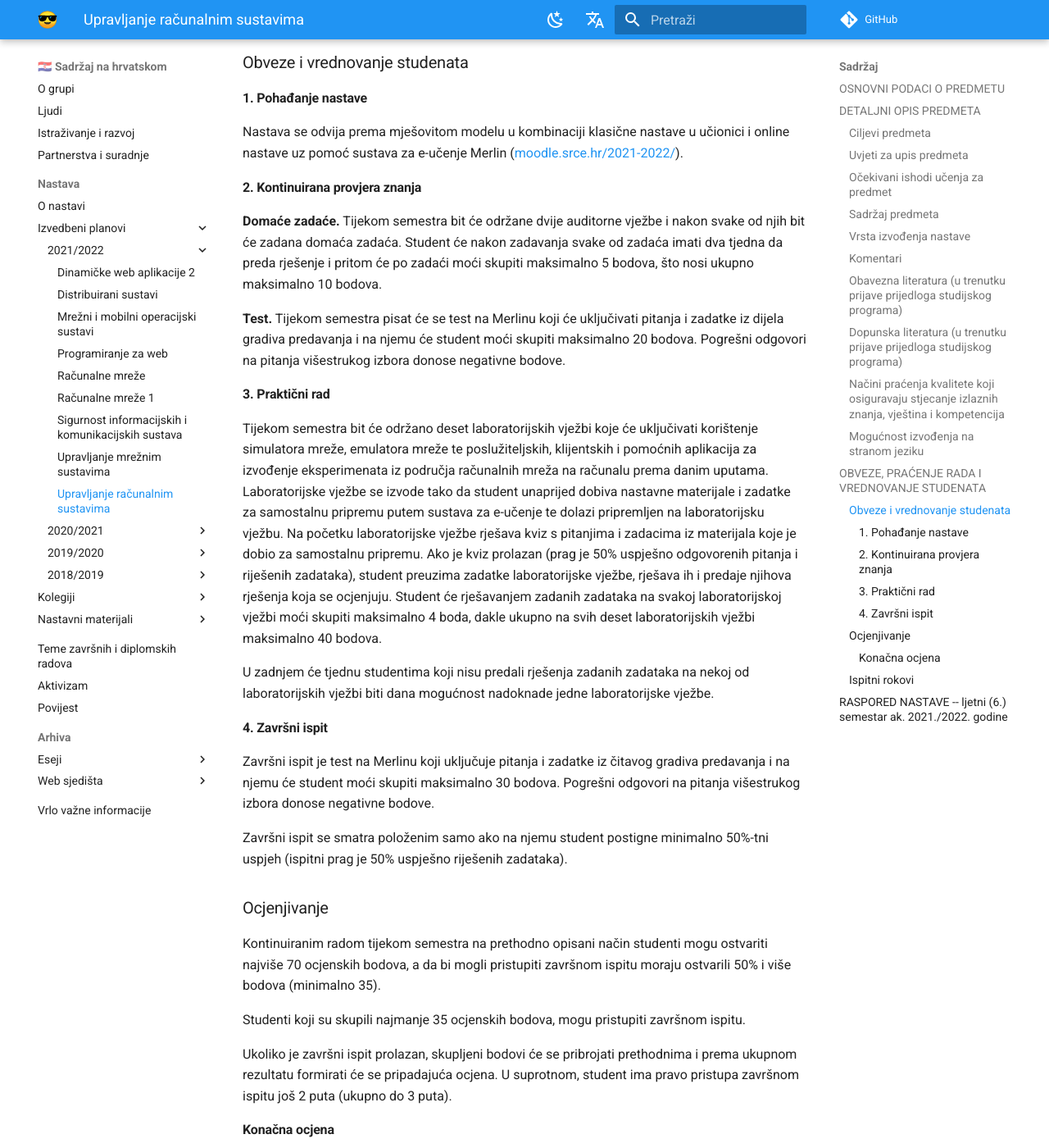
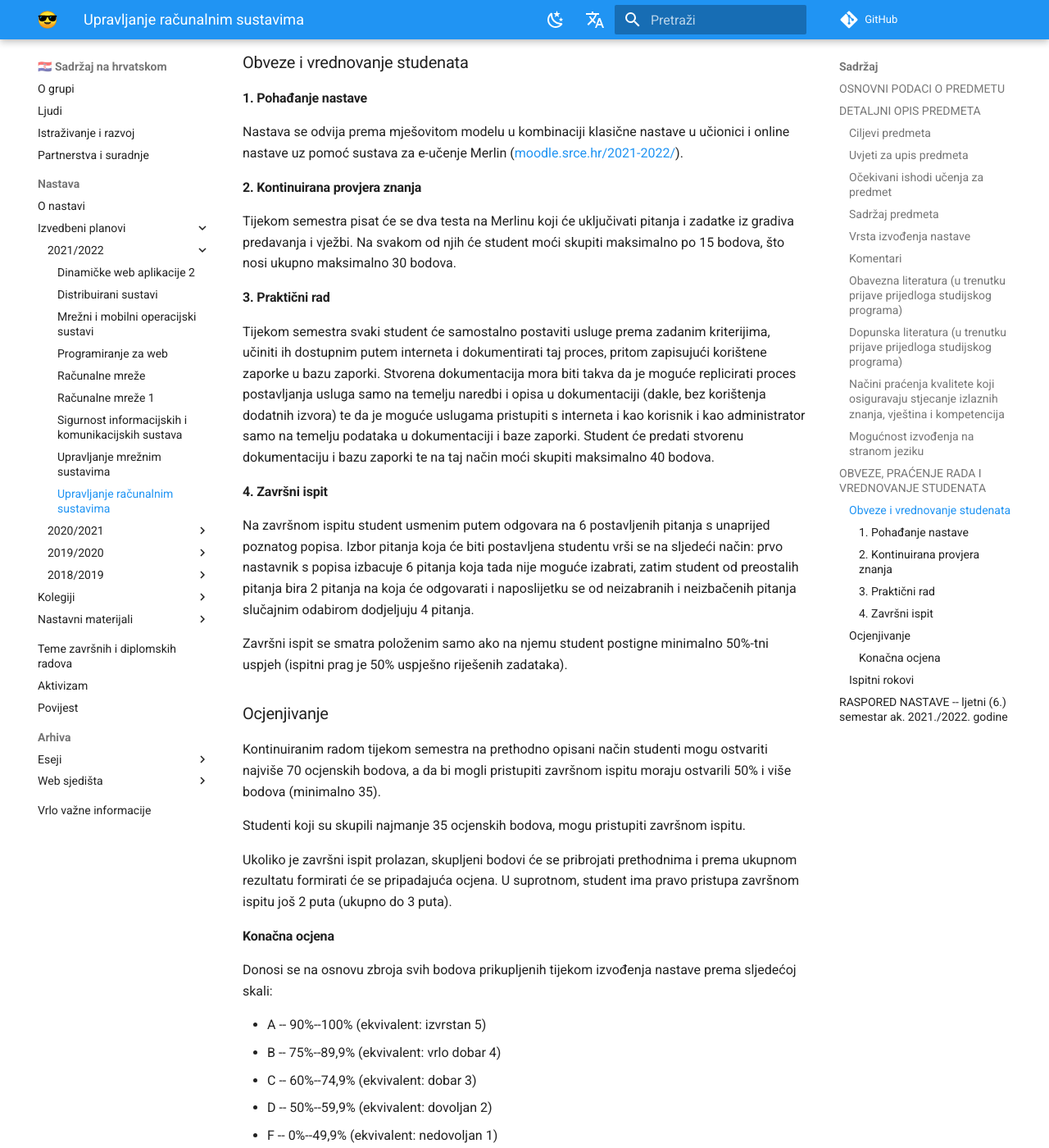
Before and after one commit to gaseri/website, an MkDocs documentation site: the page built from docs/hr/nastava/izvedbeni/2021-2022/URS.md, in a window 1280 px wide and 1400 px high, scrolled down 3986 px. Shown: the whole window at 82% size. Built offline with MkDocs 1.6.1 and Material for MkDocs 9.7.7, drawn with Linux system fonts in a browser that asks for light colours; comment, search, counter and statistics services are not loaded.

Commit message:
Fixed wrong copy-paste from RM to URS syllabus

```diff
--- a/docs/hr/nastava/izvedbeni/2021-2022/URS.md
+++ b/docs/hr/nastava/izvedbeni/2021-2022/URS.md
@@ -117,19 +117,15 @@ Nastava se odvija prema mješovitom modelu u kombinaciji klasične nastave u uč
 
 #### 2. Kontinuirana provjera znanja
 
-**Domaće zadaće.** Tijekom semestra bit će održane dvije auditorne vježbe i nakon svake od njih bit će zadana domaća zadaća. Student će nakon zadavanja svake od zadaća imati dva tjedna da preda rješenje i pritom će po zadaći moći skupiti maksimalno 5 bodova, što nosi ukupno maksimalno 10 bodova.
-
-**Test.** Tijekom semestra pisat će se test na Merlinu koji će uključivati pitanja i zadatke iz dijela gradiva predavanja i na njemu će student moći skupiti maksimalno 20 bodova. Pogrešni odgovori na pitanja višestrukog izbora donose negativne bodove.
+Tijekom semestra pisat će se dva testa na Merlinu koji će uključivati pitanja i zadatke iz gradiva predavanja i vježbi. Na svakom od njih će student moći skupiti maksimalno po 15 bodova, što nosi ukupno maksimalno 30 bodova.
 
 #### 3. Praktični rad
 
-Tijekom semestra bit će održano deset laboratorijskih vježbi koje će uključivati korištenje simulatora mreže, emulatora mreže te poslužiteljskih, klijentskih i pomoćnih aplikacija za izvođenje eksperimenata iz područja računalnih mreža na računalu prema danim uputama. Laboratorijske vježbe se izvode tako da student unaprijed dobiva nastavne materijale i zadatke za samostalnu pripremu putem sustava za e-učenje te dolazi pripremljen na laboratorijsku vježbu. Na početku laboratorijske vježbe rješava kviz s pitanjima i zadacima iz materijala koje je dobio za samostalnu pripremu. Ako je kviz prolazan (prag je 50% uspješno odgovorenih pitanja i riješenih zadataka), student preuzima zadatke laboratorijske vježbe, rješava ih i predaje njihova rješenja koja se ocjenjuju. Student će rješavanjem zadanih zadataka na svakoj laboratorijskoj vježbi moći skupiti maksimalno 4 boda, dakle ukupno na svih deset laboratorijskih vježbi maksimalno 40 bodova.
-
-U zadnjem će tjednu studentima koji nisu predali rješenja zadanih zadataka na nekoj od laboratorijskih vježbi biti dana mogućnost nadoknade jedne laboratorijske vježbe.
+Tijekom semestra svaki student će samostalno postaviti usluge prema zadanim kriterijima, učiniti ih dostupnim putem interneta i dokumentirati taj proces, pritom zapisujući korištene zaporke u bazu zaporki. Stvorena dokumentacija mora biti takva da je moguće replicirati proces postavljanja usluga samo na temelju naredbi i opisa u dokumentaciji (dakle, bez korištenja dodatnih izvora) te da je moguće uslugama pristupiti s interneta i kao korisnik i kao administrator samo na temelju podataka u dokumentaciji i baze zaporki. Student će predati stvorenu dokumentaciju i bazu zaporki te na taj način moći skupiti maksimalno 40 bodova.
 
 #### 4. Završni ispit
 
-Završni ispit je test na Merlinu koji uključuje pitanja i zadatke iz čitavog gradiva predavanja i na njemu će student moći skupiti maksimalno 30 bodova. Pogrešni odgovori na pitanja višestrukog izbora donose negativne bodove.
+Na završnom ispitu student usmenim putem odgovara na 6 postavljenih pitanja s unaprijed poznatog popisa. Izbor pitanja koja će biti postavljena studentu vrši se na sljedeći način: prvo nastavnik s popisa izbacuje 6 pitanja koja tada nije moguće izabrati, zatim student od preostalih pitanja bira 2 pitanja na koja će odgovarati i naposlijetku se od neizabranih i neizbačenih pitanja slučajnim odabirom dodjeljuju 4 pitanja.
 
 Završni ispit se smatra položenim samo ako na njemu student postigne minimalno 50%-tni uspjeh (ispitni prag je 50% uspješno riješenih zadataka).
 
```
